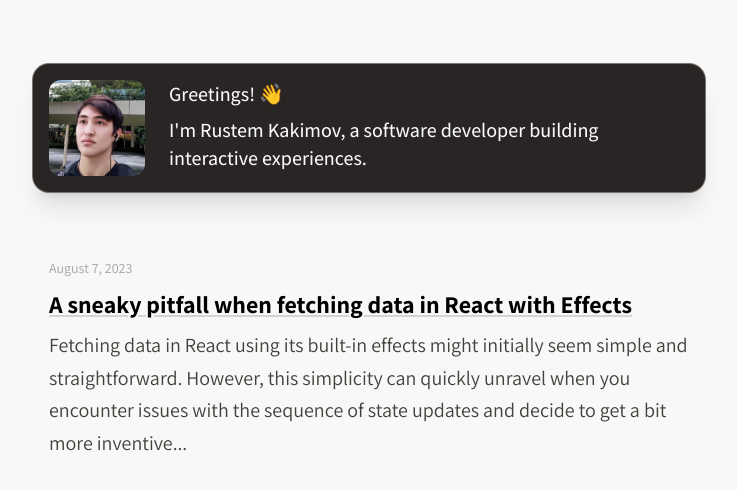
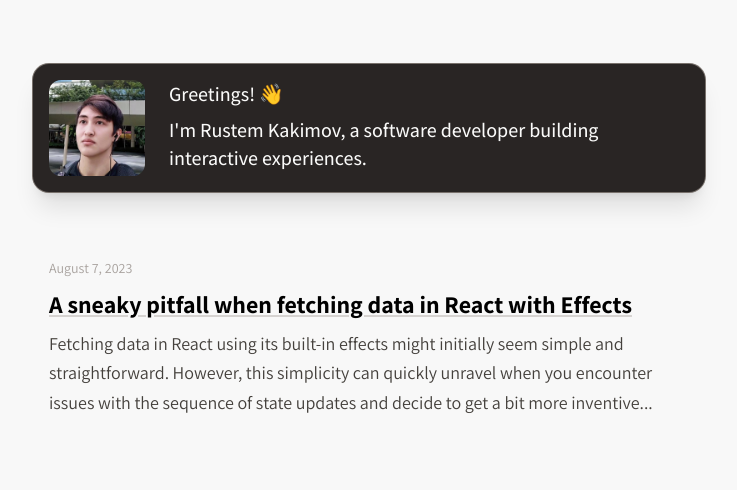
Before and after one commit to ruskakimov/kakimov.com, a Next.js app: page / in a window 1280 px wide. Shown: the top 490 px of the page, without its empty margins (271-1008 px from the left). Built offline with nearby package versions, Linux system fonts and the light colour scheme.

Commit message:
Reduce excerpt font size

```diff
--- a/components/post-list.tsx
+++ b/components/post-list.tsx
@@ -31,7 +31,7 @@ const PostPreview = ({ title, date, excerpt, slug }: Post) => {
           {title}
         </Link>
       </h3>
-      <p className="text-xl text-stone-700 leading-relaxed">{excerpt}</p>
+      <p className="text-lg text-stone-700 leading-relaxed">{excerpt}</p>
     </div>
   );
 };
```
